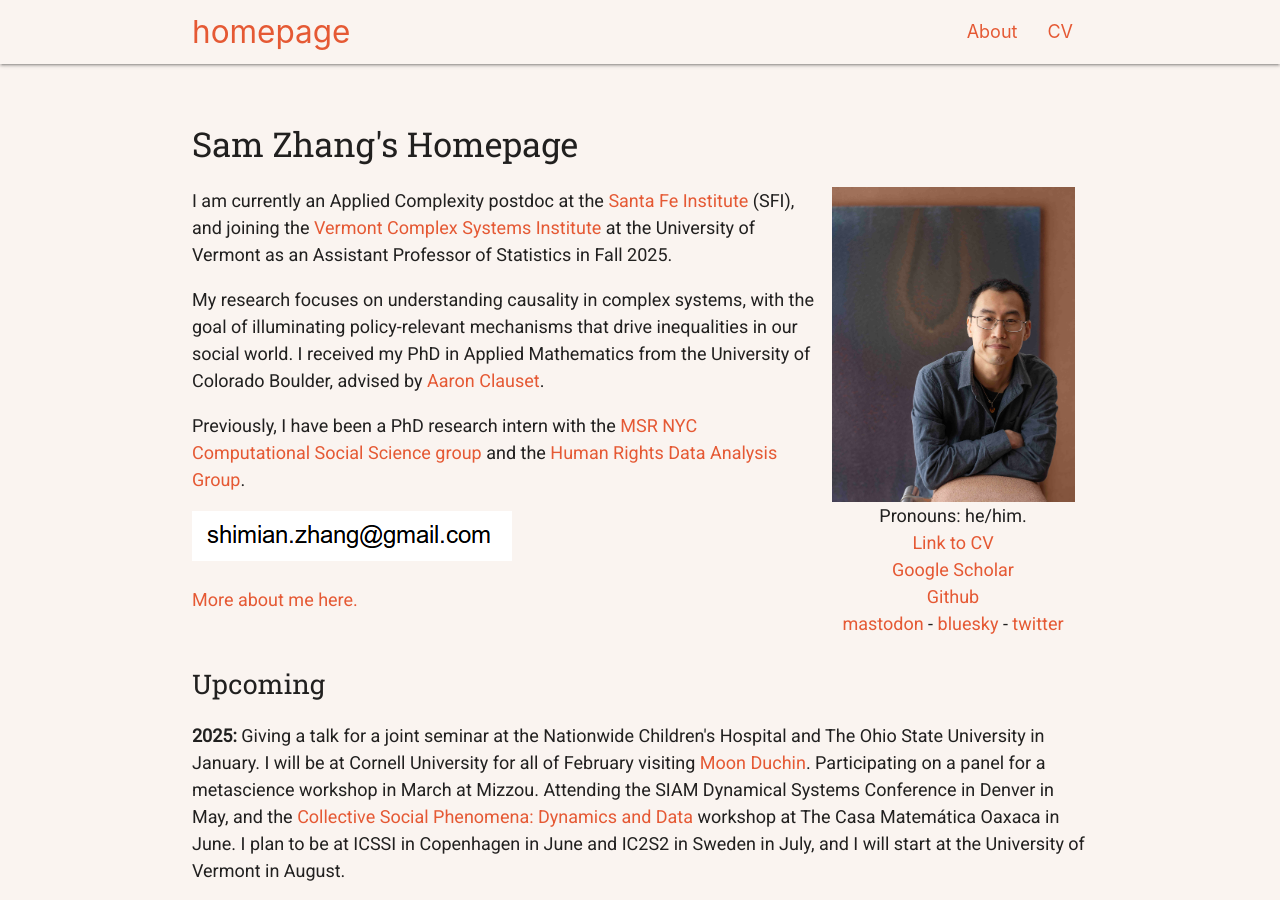
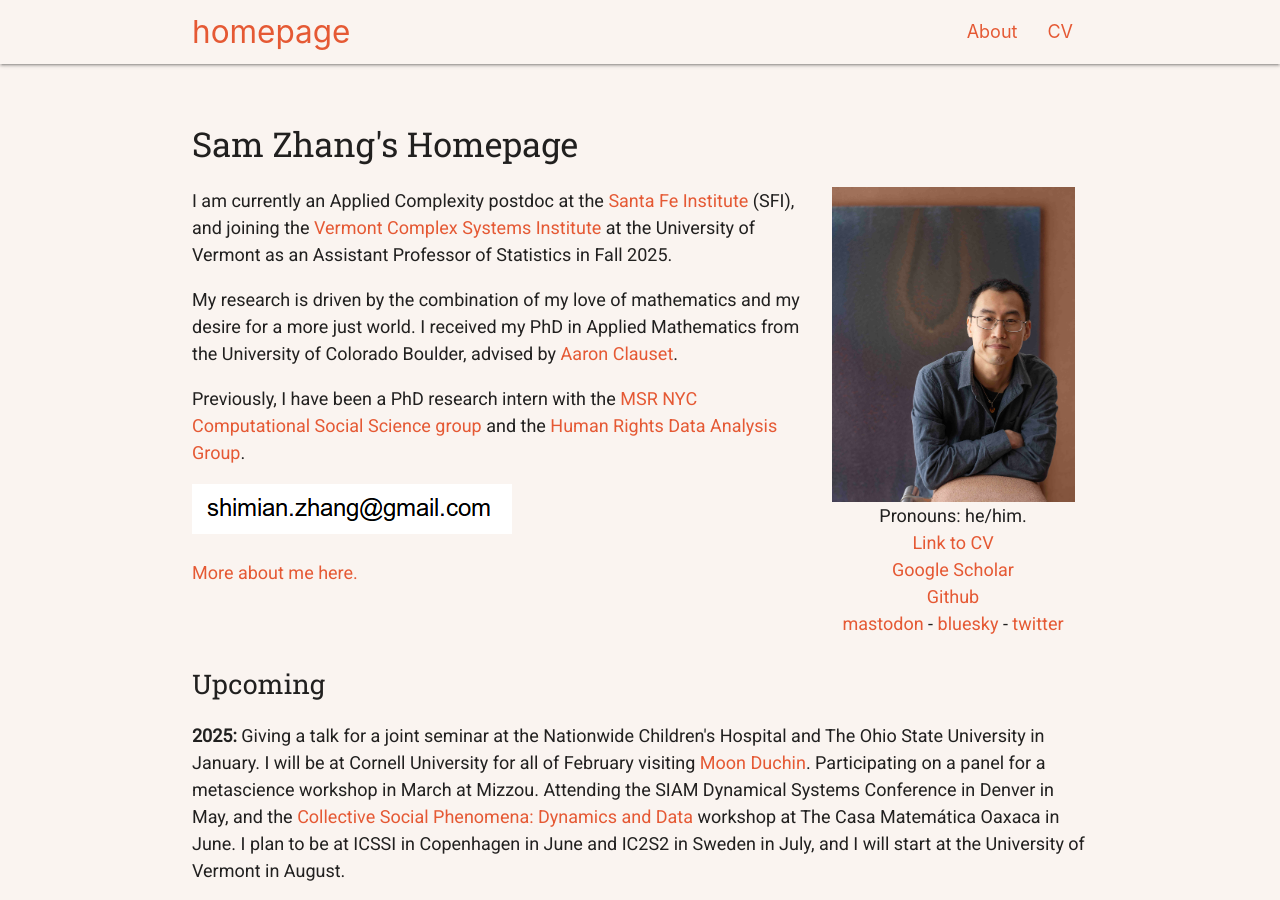
Before and after one commit to samzhang111/samzhang111.github.io, a Jekyll site: the page built from main.html, in a window 1280 px wide and 900 px high. Built offline with Jekyll 4.4.1, drawn with Linux system fonts in a browser that asks for light colours; nearby versions of some CDN libraries.

Commit message:
better bio

```diff
--- a/main.html
+++ b/main.html
@@ -11,7 +11,7 @@ layout: default
     I am currently an Applied Complexity postdoc at the <a href="https://santafe.edu" target="_blank">Santa Fe Institute</a> (SFI), and joining the <a href="https://vermontcomplexsystems.org" target="_blank">Vermont Complex Systems Institute</a> at the University of Vermont as an Assistant Professor of Statistics in Fall 2025.
 
     <p>
-My research focuses on understanding causality in complex systems, with the goal of illuminating policy-relevant mechanisms that drive inequalities in our social world. I received my PhD in Applied Mathematics from the University of Colorado Boulder, advised by <a href="https://aaronclauset.github.io/" target="_blank">Aaron Clauset</a>.
+My research is driven by the combination of my love of mathematics and my desire for a more just world. I received my PhD in Applied Mathematics from the University of Colorado Boulder, advised by <a href="https://aaronclauset.github.io/" target="_blank">Aaron Clauset</a>.
 
     <p>
     Previously, I have been a PhD research intern with the <a href="https://www.microsoft.com/en-us/research/theme/computational-social-science/" target="_blank">MSR NYC Computational Social Science group</a> and the <a href="https://hrdag.org" target="_blank">Human Rights Data Analysis Group</a>.
```
